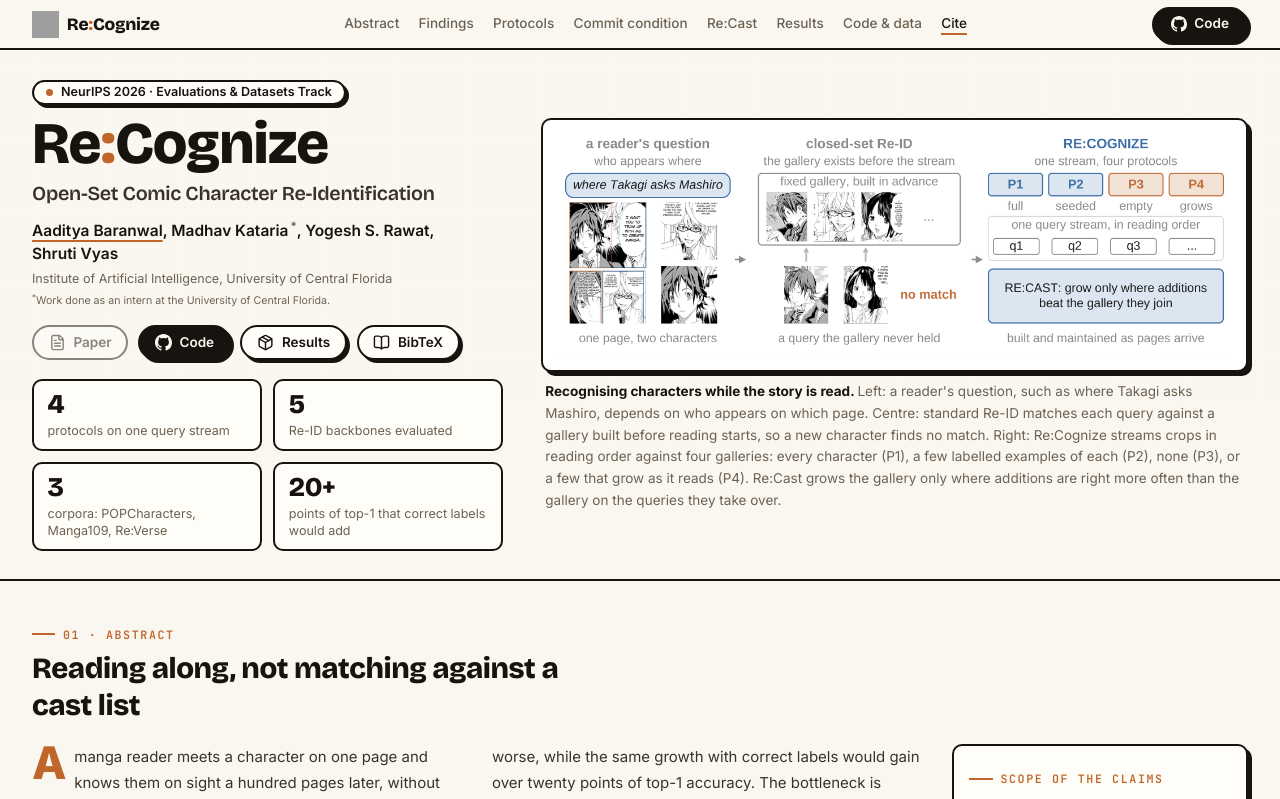
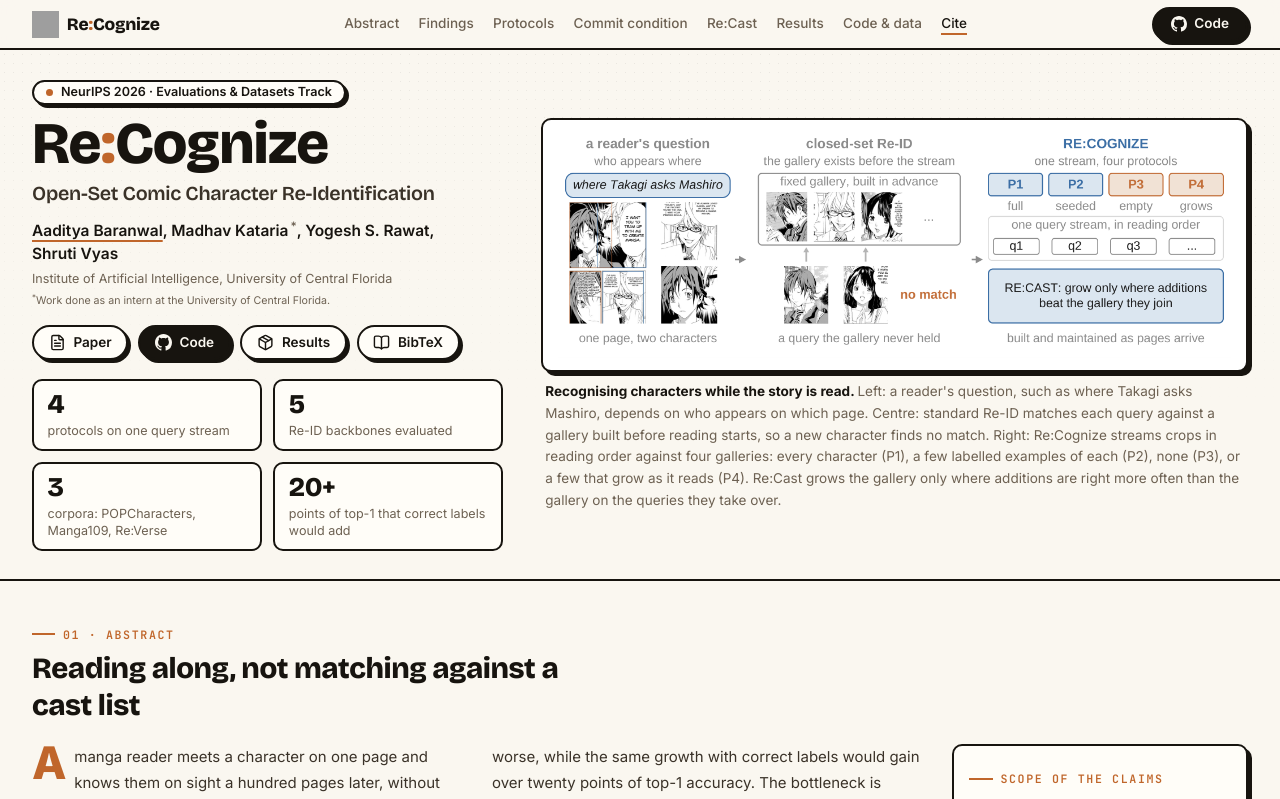
Before and after one commit to eternal-f1ame/Re-Cognize, a Next.js app in the folder project/: page / in a window 1280 px wide. Shown: the top 799 px of the page. Built offline with nearby package versions, Linux system fonts and the light colour scheme; grey boxes are pictures that could not be loaded.

Commit message:
arXiv link on the project page and in the citations
The project page's Paper button now opens arXiv 2609.34032. The BibTeX on the page and in the
README carries the eprint, and CITATION.cff lists the arXiv page as an identifier.

```diff
--- a/project/content.tsx
+++ b/project/content.tsx
@@ -2,7 +2,7 @@
 
 import type { ReactNode } from "react";
 
-export const PAPER_URL = ""; // arXiv link; the Paper button stays disabled while this is empty
+export const PAPER_URL = "https://arxiv.org/abs/2609.34032"; // arXiv link; the Paper button stays disabled while this is empty
 export const CODE_URL = "https://github.com/eternal-f1ame/Re-Cognize";
 export const RESULTS_URL = "https://github.com/eternal-f1ame/Re-Cognize/releases/tag/neurips-2026";
 
@@ -297,5 +297,7 @@
   title     = {Re:Cognize: Open-Set Comic Character Re-Identification},
   author    = {Baranwal, Aaditya and Kataria, Madhav and Rawat, Yogesh S. and Vyas, Shruti},
   booktitle = {Advances in Neural Information Processing Systems (NeurIPS), Evaluations and Datasets Track},
-  year      = {2026}
+  year      = {2026},
+  eprint    = {2609.34032},
+  archivePrefix = {arXiv}
 }`;
```
Also changed, not shown: 2 other files (tests, documents, lock files or other folders).
